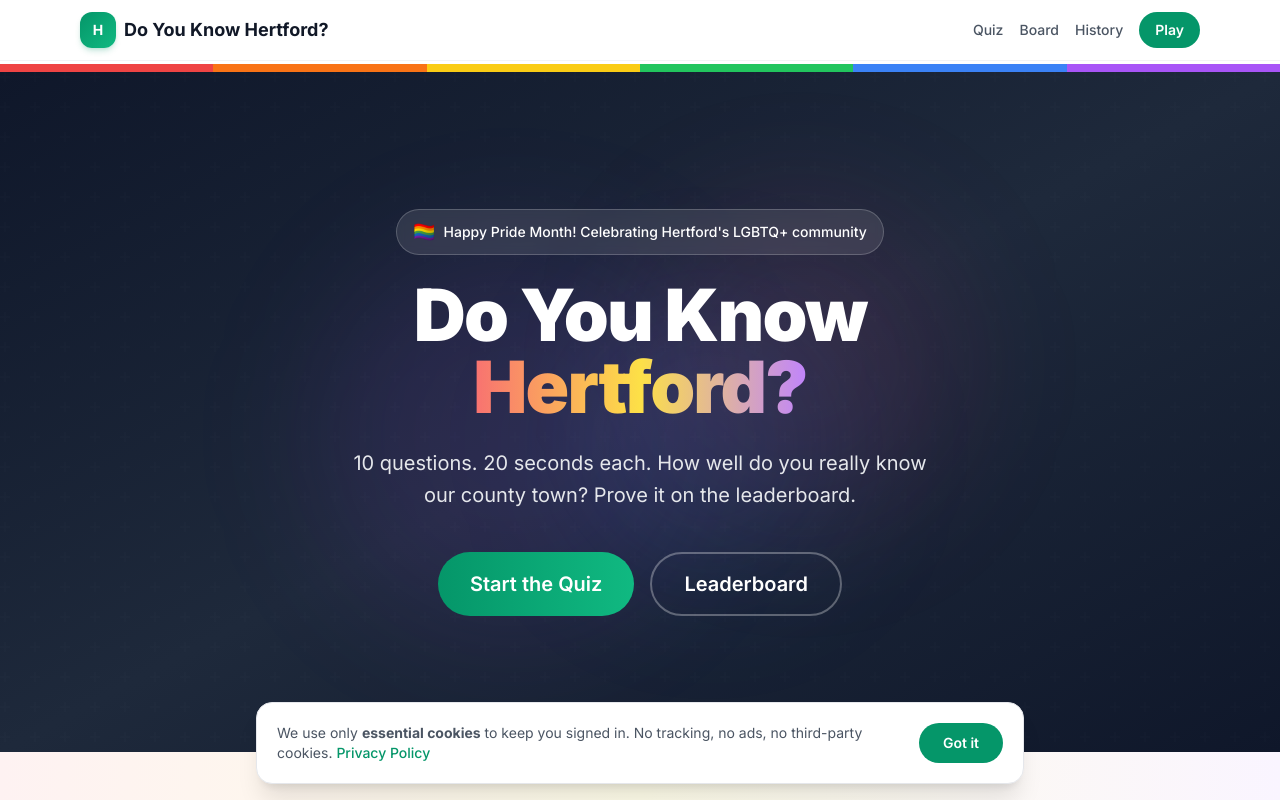
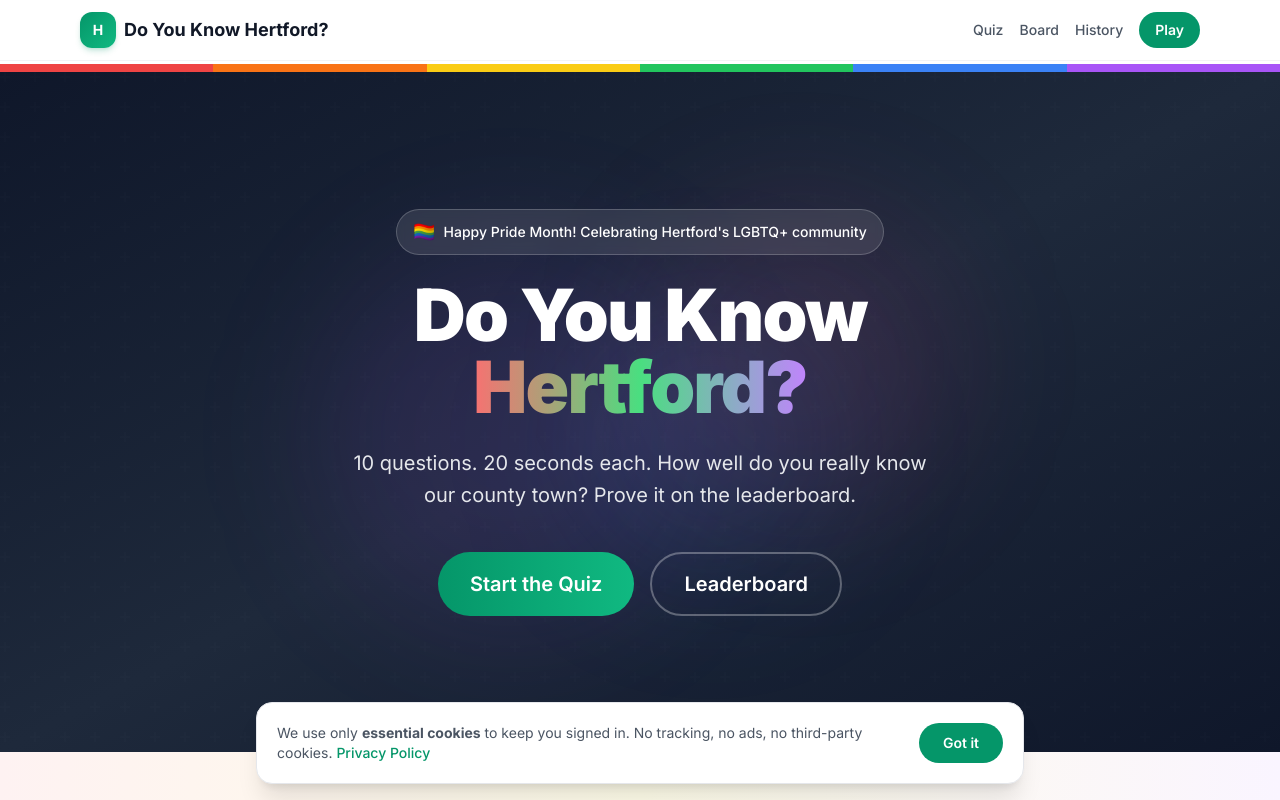
Before and after one commit to cvinirwin9455/doyouknowhertford, a Next.js app: page / in a window 1280 px wide. Shown: the top 800 px of the page. Built offline with nearby package versions, Linux system fonts and the light colour scheme; no server answers.

Commit message:
Fix: Simplify gradient to prevent build error

```diff
--- a/src/app/page.tsx
+++ b/src/app/page.tsx
@@ -33,7 +33,7 @@
           <h1 className="font-heading text-5xl md:text-7xl font-black mb-6 tracking-tight text-white">
             Do You Know
             <br />
-            <span className="bg-gradient-to-r from-red-400 via-yellow-300 via-green-400 via-blue-400 to-purple-400 bg-clip-text text-transparent">Hertford?</span>
+            <span className="bg-gradient-to-r from-red-400 via-green-400 to-purple-400 bg-clip-text text-transparent">Hertford?</span>
           </h1>
 
           <p className="text-xl text-gray-200 mb-10 max-w-xl mx-auto leading-relaxed">
```
